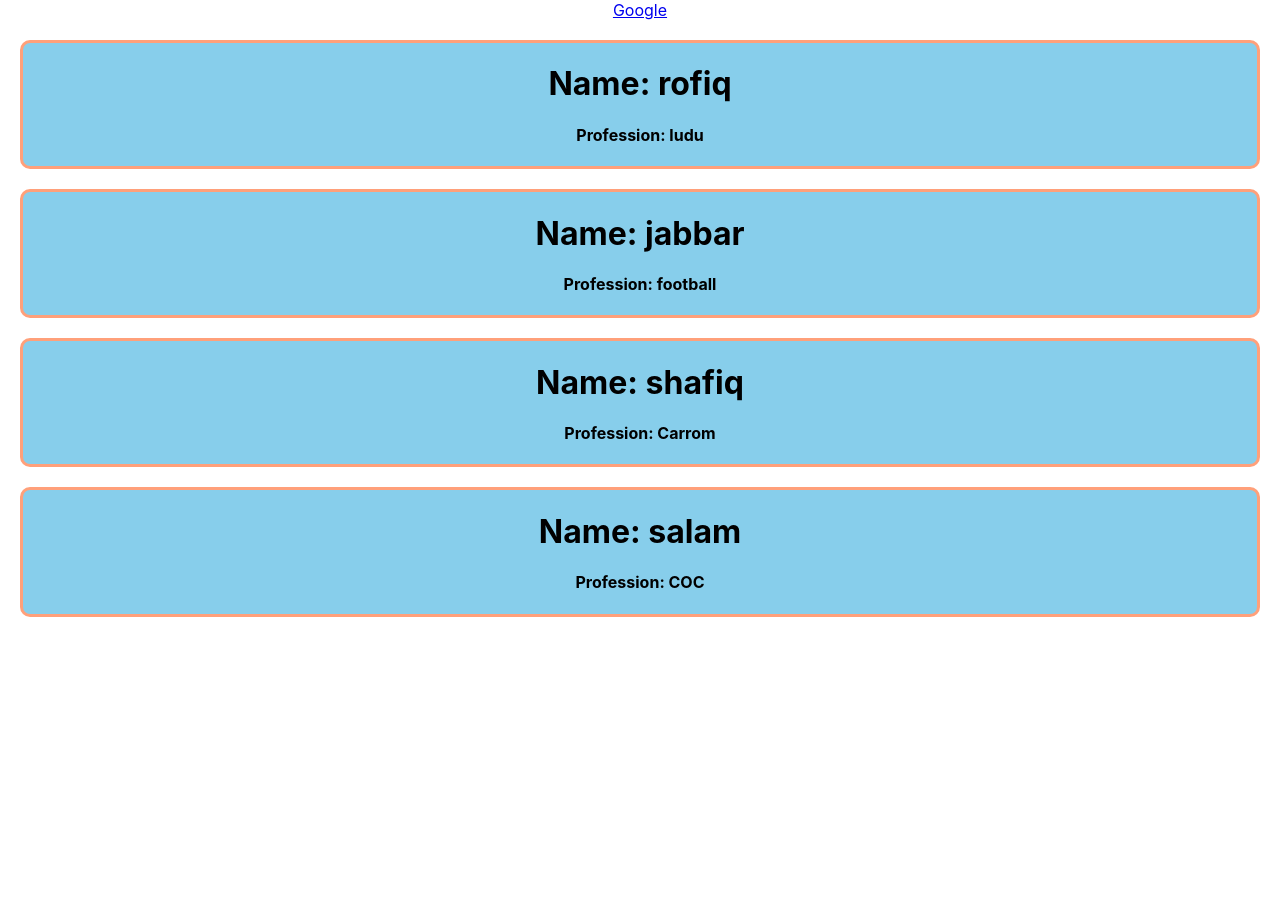
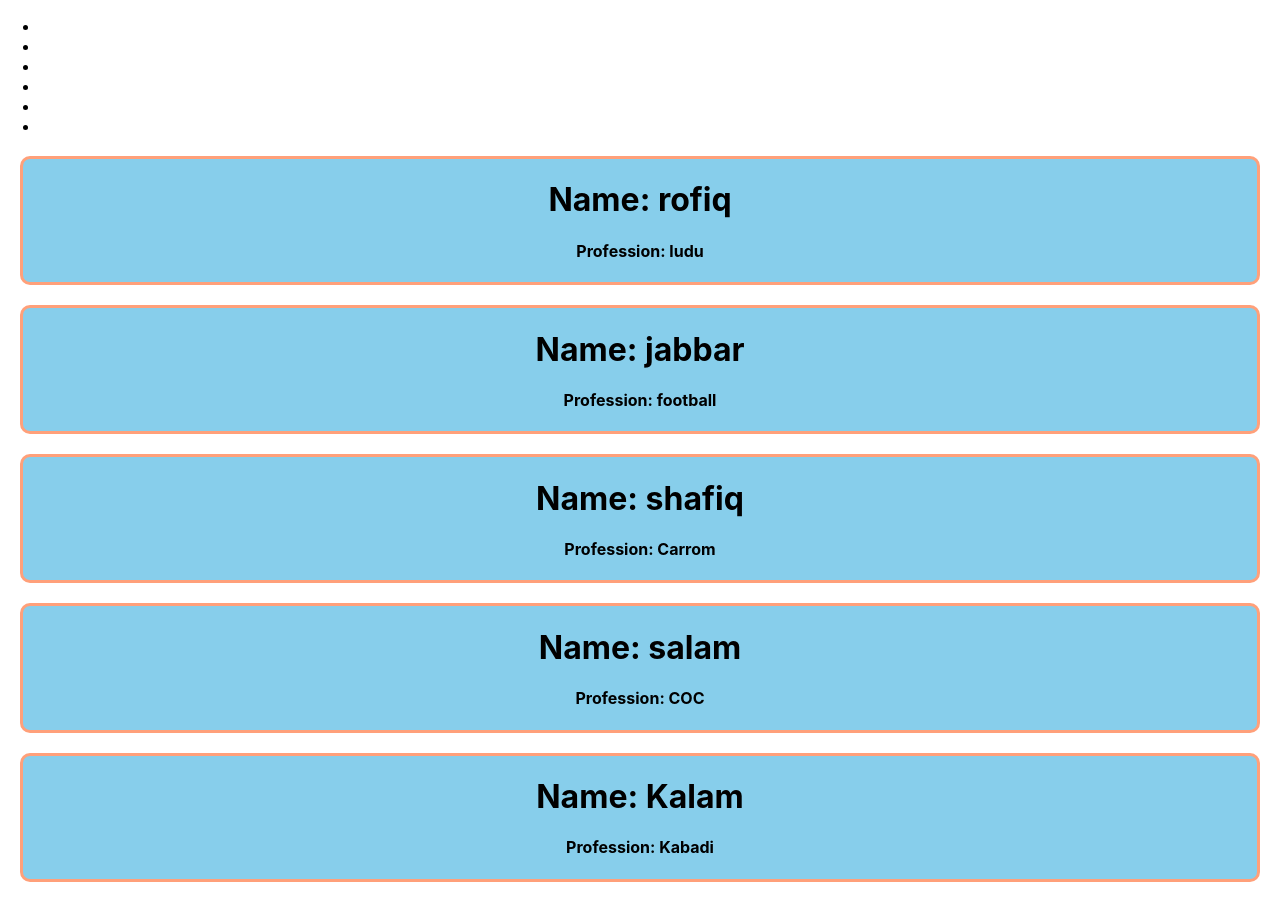
Before and after one commit to 404Bappy/Learning-React, a React (Create React App) app: page / in a window 1280 px wide. Before the commit the page ends 800 px from the top, so only its background shows below. Built offline with nearby package versions, Linux system fonts and the light colour scheme.

Commit message:
initial comit

```diff
--- a/src/App.js
+++ b/src/App.js
@@ -2,14 +2,20 @@ import logo from './logo.svg';
 import './App.css';
 
 function App() {
-  const Name = ['rofiq', 'jabbar', 'shafiq', 'salam']
+  const Name = ['rofiq', 'jabbar', 'shafiq', 'salam', 'Kalam' ,'raken']
   return (
     <div className="App">
-      <a href="https://www.google.com/">Google</a>
+     <ul>
+        {
+          Name.map(Name => <li></li>)
+        }
+
+     </ul>
 <Person name= {Name[0]} play="ludu"></Person>
 <Person name={Name[1]} play="football"></Person>
 <Person name={Name[2]} play="Carrom"></Person>
 <Person name={Name[3]} play="COC"></Person>
+<Person name={Name[4]} play="Kabadi"></Person>
     </div>
   );
 }
```
